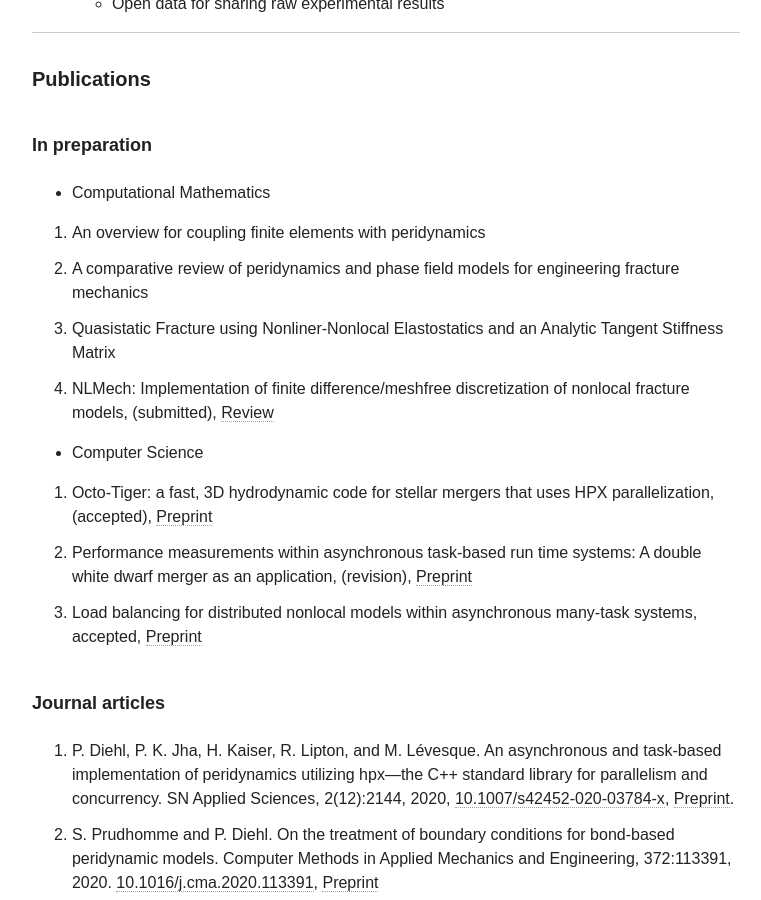
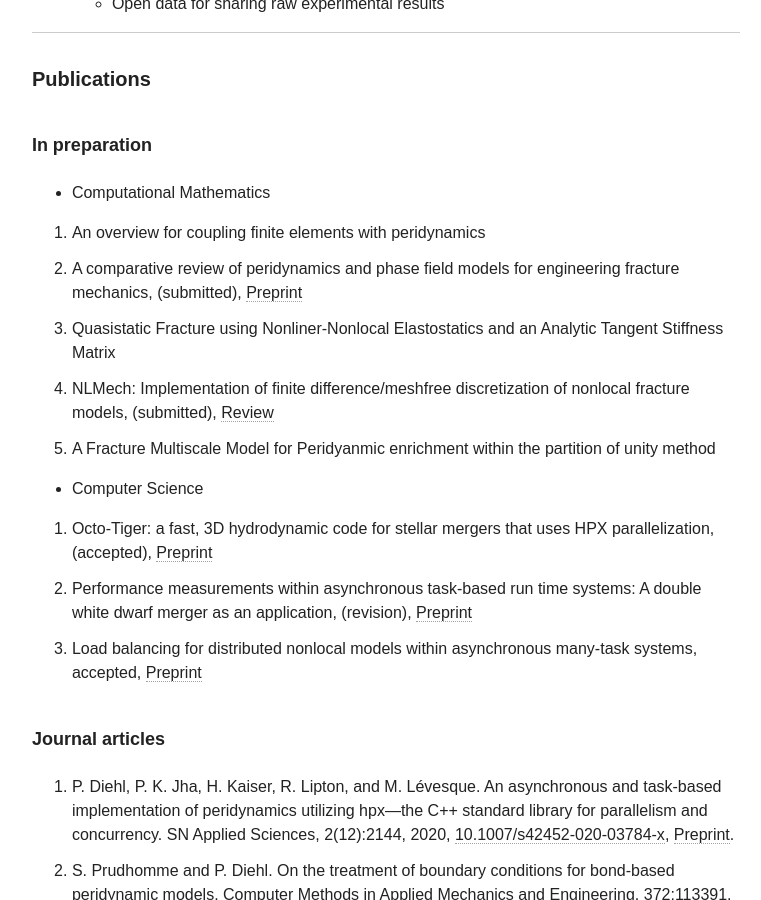
Before and after one commit to diehlpk/diehlpk.github.io, a Jekyll site: the page built from cv/index.md, in a window 1280 px wide and 900 px high, scrolled down 2409 px. Shown: the whole window, without its empty margins (254-1015 px from the left). Built offline with Jekyll 4.4.1, drawn with Linux system fonts in a browser that asks for light colours; nearby versions of some CDN libraries; some web fonts are replaced.

Commit message:
Update CV

```diff
--- a/cv/index.md
+++ b/cv/index.md
@@ -83,9 +83,10 @@ Also available as [PDF document]({{ site.url }}/assets/grants.pdf).
 * Computational Mathematics
 
 1. An overview for coupling finite elements with peridynamics
-1. A comparative review of peridynamics and phase field models for engineering fracture mechanics
+1. A comparative review of peridynamics and phase field models for engineering fracture mechanics, (submitted), [Preprint](https://engrxiv.org/gty2b/)
 1. Quasistatic Fracture using Nonliner-Nonlocal Elastostatics and an Analytic Tangent Stiffness Matrix
 1. NLMech: Implementation of finite difference/meshfree discretization of nonlocal fracture models, (submitted), [Review](https://github.com/openjournals/joss-reviews/issues/3020)
+1. A Fracture Multiscale Model for Peridyanmic enrichment within the partition of unity method
 
 * Computer Science
 
```
